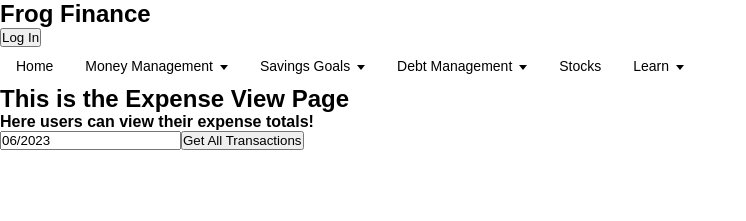
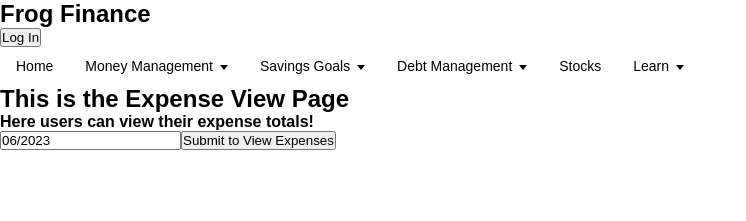
Before and after one commit to Shamayal/frog-finance, a React (Create React App) app in the folder frontend/client/: page /money/expenses/view in a window 1280 px wide. Shown: the top 221 px of the page, without its empty margins (0-746 px from the left). Built offline with nearby package versions, Linux system fonts and the light colour scheme.

Commit message:
expenses view - modularized to one button

```diff
--- a/frontend/client/src/routes/Money/Expenses/ExpensesView.jsx
+++ b/frontend/client/src/routes/Money/Expenses/ExpensesView.jsx
@@ -1,14 +1,19 @@
+import DatePicker from 'react-datepicker';
+import 'react-datepicker/dist/react-datepicker.css';
+import React, { useState } from 'react';
 import ViewNetTotal from "../../../components/budget/ViewNetTotal"
 import ViewExpensesTransactions from "../../../components/budget/expenses/ViewTransactionsByMonth"
 import ViewExpensesByCategory from "../../../components/budget/expenses/ViewExpensesByCategory"
-import DatePicker from 'react-datepicker';
-import 'react-datepicker/dist/react-datepicker.css';
-import React, { useState } from 'react';
-
-import { useExpensesHook } from '../../../hooks/expenses';
+import { useExpensesHook } from '../../../hooks/expenses'
 
 const ExpenseView = () => {
   const [startDate, setStartDate] = useState(new Date());
+  const [isSubmitted, setIsSubmitted] = useState(false);
+
+  const { viewNetTotal, netTotal } = useExpensesHook();
+  const { viewExpensesByCategory, expensesByCategory } = useExpensesHook();
+  const { viewExpensesTransactions, expensesTransactions } = useExpensesHook();
+
 
   const months = ['January', 'February', 'March', 'April', 'May', 'June', 'July', 'August', 'September', 'October', 'November', 'December'];
 
@@ -19,17 +24,14 @@ const ExpenseView = () => {
 
   const month = getMonth(startDate);
   const year = startDate.getFullYear();
-
-  const { viewNetTotal, netTotal } = useExpensesHook();
-  const { viewExpensesByCategory, expensesByCategory } = useExpensesHook();
-  const { viewExpensesTransactions, expensesTransactions } = useExpensesHook();
-
+  console.log("selected: ", month, year)
 
   const handleClick = (event) => {
     event.preventDefault()
-    viewNetTotal(startDate)
+    setIsSubmitted(true);
+    viewNetTotal(startDate);
     viewExpensesByCategory(startDate)
-    viewExpensesTransactions(startDate)
+    viewExpensesTransactions(startDate);
   }
 
   return (
@@ -45,11 +47,20 @@ const ExpenseView = () => {
         showFullMonthYearPicker
         showFourColumnMonthYearPicker
       />
-      <button type="submit" onClick={handleClick}> Get All Transactions </button>
+      <button type="submit" onClick={handleClick}> Submit to View Expenses </button>
 
-      {netTotal.length > 0 && <ViewNetTotal month={month} year={year} netTotal={netTotal} />}
-      {expensesByCategory.length > 0 && <ViewExpensesByCategory month={month} year={year} expensesByCategory={expensesByCategory} />}
-      {expensesTransactions.length > 0 && <ViewExpensesTransactions month={month} year={year} months={months} expensesTransactions={expensesTransactions} />}
+      {isSubmitted && (
+        <div>
+          <ViewNetTotal month={month} year={year} netTotal={netTotal}/>
+          <ViewExpensesByCategory month={month} year={year} expensesByCategory={expensesByCategory}/>
+          <ViewExpensesTransactions months={months} month={month} year={year} expensesTransactions={expensesTransactions}/>
+        </div>
+      )}
+
+      {/* {netTotal.length > 0 && <ViewNetTotal month={month} year={year} netTotal={netTotal} />} */}
+      {/* {expensesByCategory.length > 0 && <ViewExpensesByCategory month={month} year={year} expensesByCategory={expensesByCategory} />} */}
+      {/* {expensesTransactions.length > 0 && <ViewExpensesTransactions month={month} year={year} months={months} expensesTransactions={expensesTransactions} />} */}
+
     </div>
   );
 };
```
Also changed, not shown: frontend/client/src/components/budget/ViewNetTotal.jsx (+5 -37 lines), frontend/client/src/components/budget/expenses/ViewExpensesByCategory.jsx (+6 -34 lines), frontend/client/src/components/budget/expenses/ViewTransactionsByMonth.jsx (+5 -34 lines), frontend/client/src/hooks/expenses.js (+4 -4 lines).
